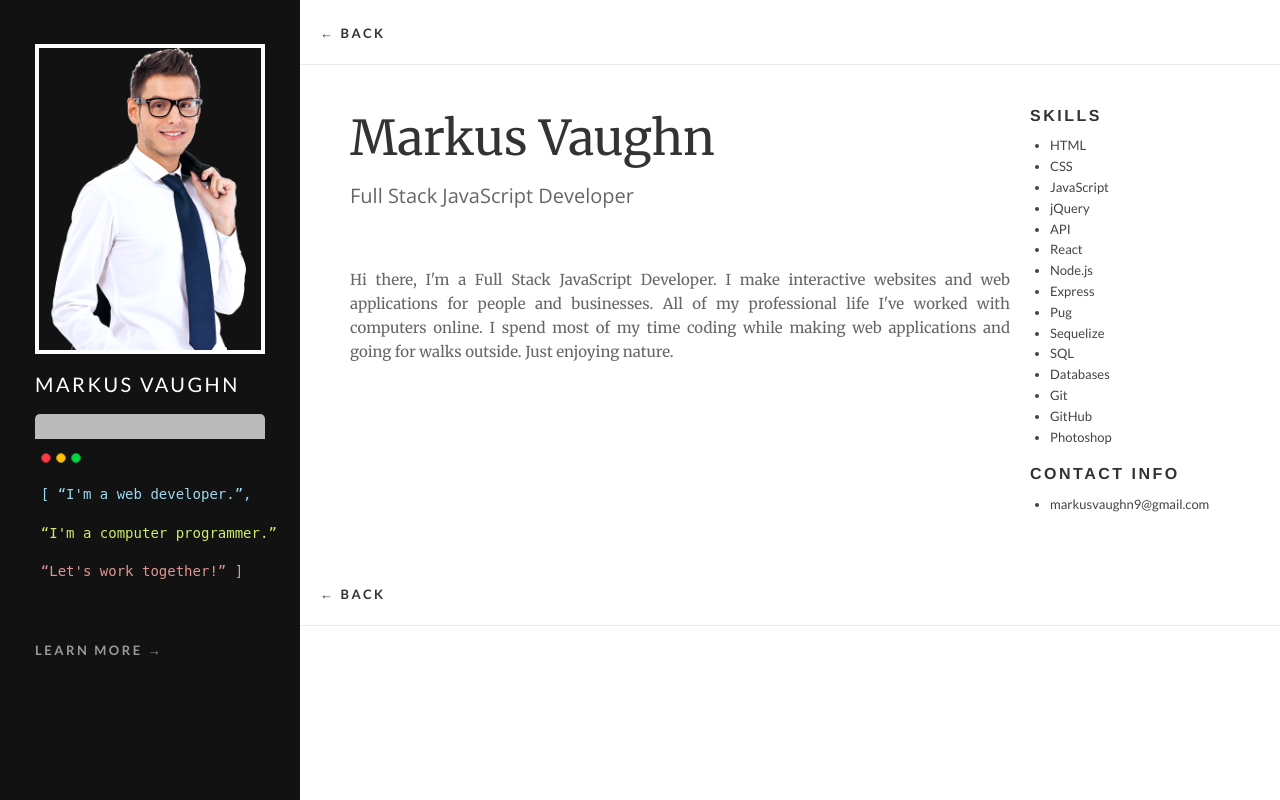
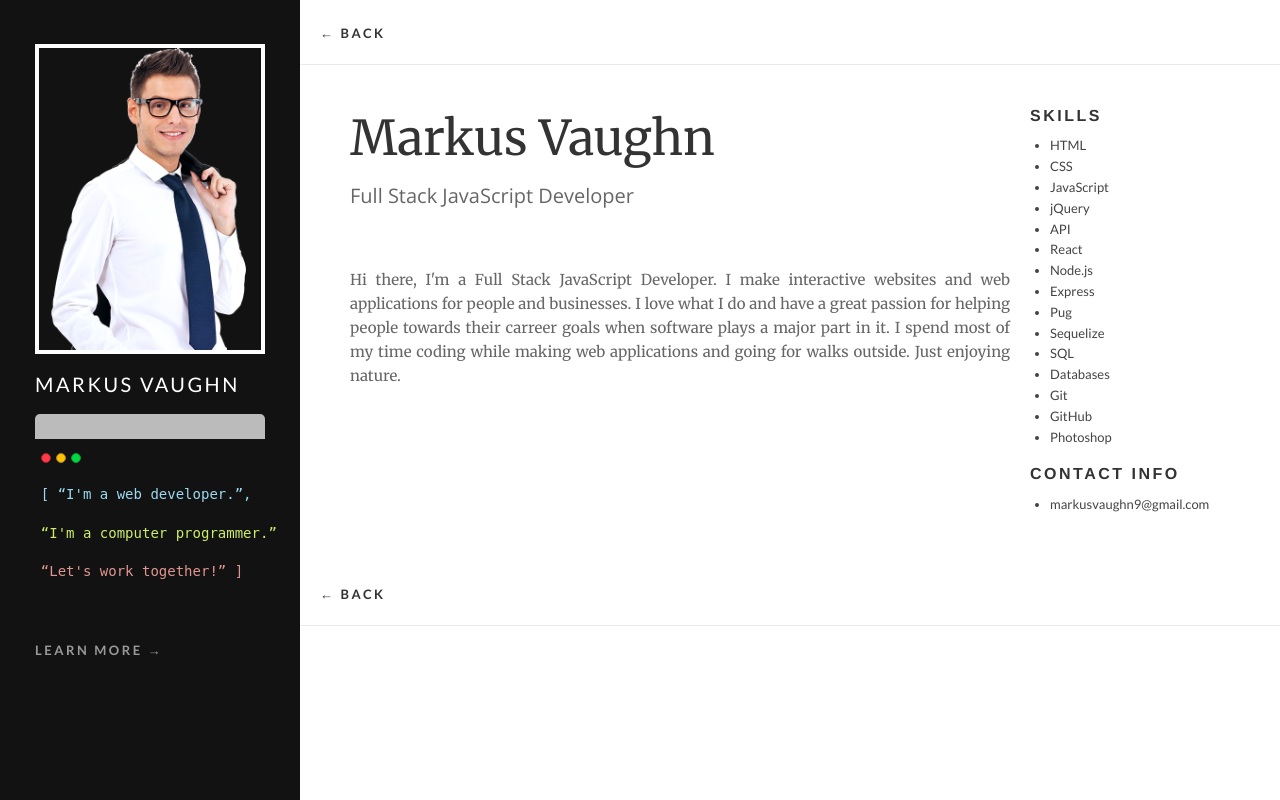
Before and after one commit to MarkusVaughn/Markus-Vaughn-Portfolio, a Node server app: page /about in a window 1280 px wide. Run offline with Node 20, Linux system fonts and the light colour scheme.

Commit message:
Modified descriptions.

```diff
--- a/views/about.pug
+++ b/views/about.pug
@@ -14,7 +14,7 @@ block content
 
         .portfolio-bio
           p
-            | Hi there, I'm a Full Stack JavaScript Developer. I make interactive websites and web applications for people and businesses. All of my professional life I've worked with computers online. I spend most of my time coding while making web applications and going for walks outside. Just enjoying nature.
+            | Hi there, I'm a Full Stack JavaScript Developer. I make interactive websites and web applications for people and businesses. I love what I do and have a great passion for helping people towards their carreer goals when software plays a major part in it. I spend most of my time coding while making web applications and going for walks outside. Just enjoying nature.
 
           .symbols
 
--- a/views/index.pug
+++ b/views/index.pug
@@ -8,7 +8,7 @@ block content
       h1.lobsterFont My Portfolio
 
       p.lead.text-light
-        | These projects were completed during the 8 first units of the Techdegree Program. The Full Stack JavaScript Techdegree is meant to train students in HTML, CSS, JavaScript, jQuery, API, React, Node.js, Express, Pug, Sequelize, SQL, Databases, Git, GitHub, and this lets me practice and show off my mastery of these fundamental skills.
+        | These projects were completed during the 8 first units of the Techdegree Program. The Full Stack JavaScript Techdegree is meant to train students in HTML, CSS, JavaScript, jQuery, API, React, Node.js, Express, Pug, Sequelize, SQL, Databases, Git, GitHub and these projects let me practice and show off my mastery of these fundamental skills.
   article.grid-container.portfolio-index
 
     .grid-x.grid-margin-x.small-up-2.medium-up-2.large-up-3
```
